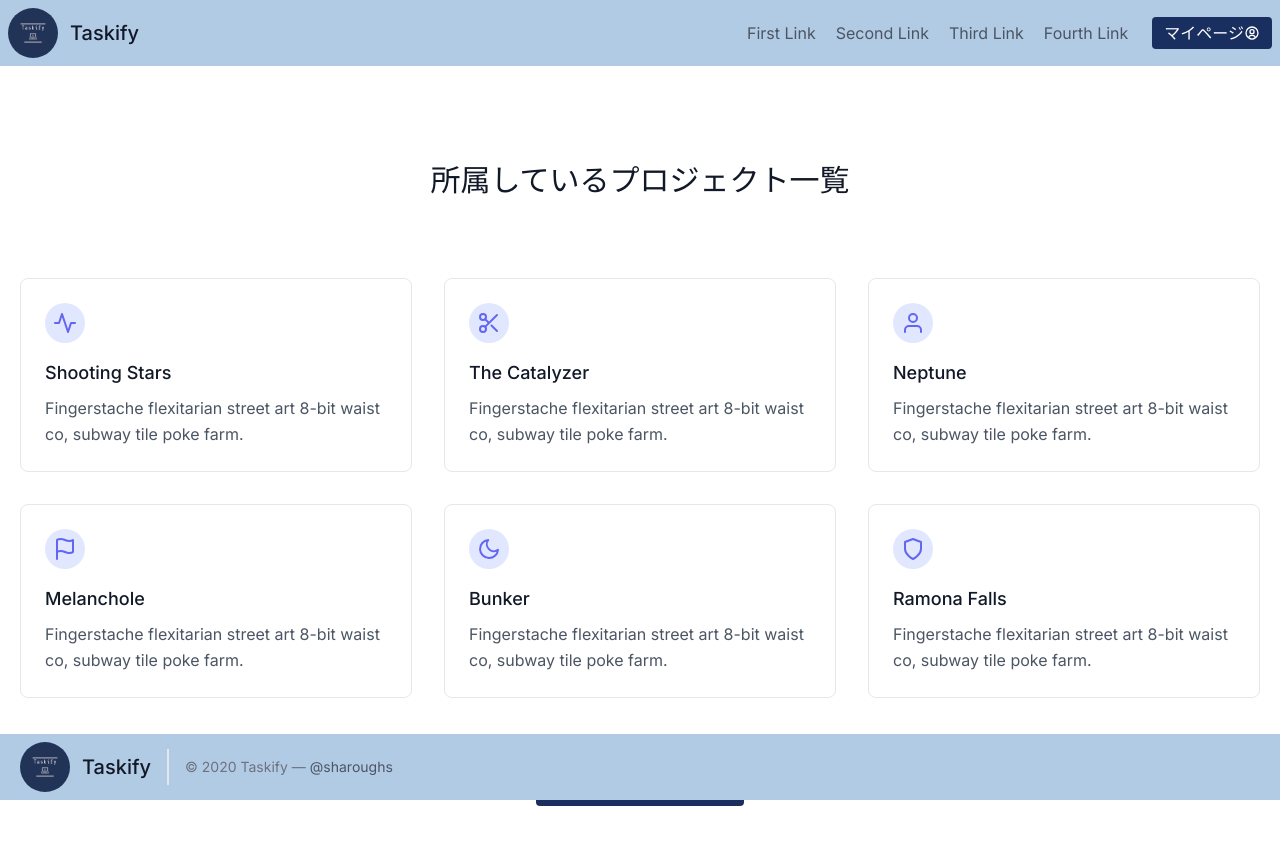
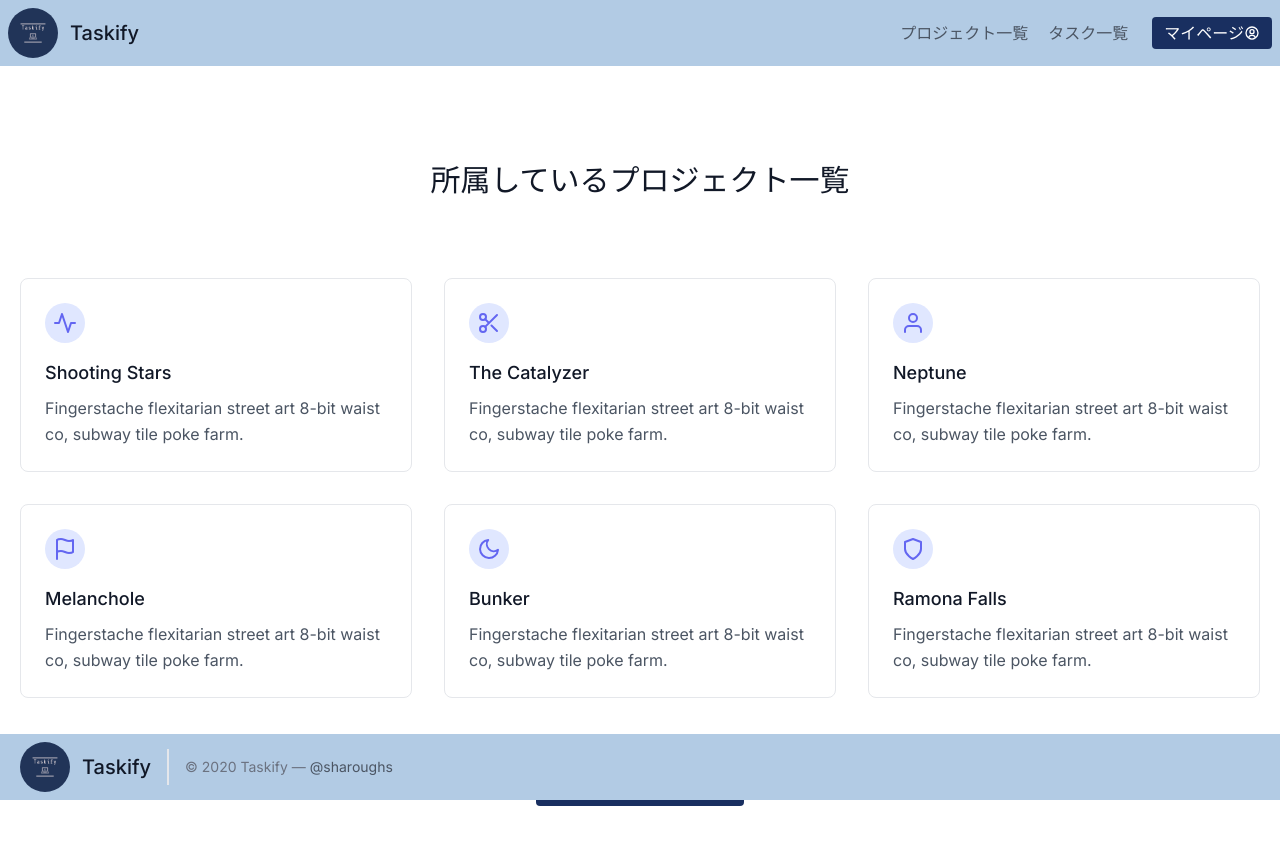
Before and after one commit to k-syota/Taskify-FRONT, a Next.js app: page /projects in a window 1280 px wide. Shown: the top 844 px of the page. Built offline with nearby package versions, Linux system fonts and the light colour scheme.

Commit message:
:adhesive_bandage: Headerのナビゲーションを修正

```diff
--- a/app/components/Header.tsx
+++ b/app/components/Header.tsx
@@ -12,10 +12,8 @@ const Header = () => {
                     <span className="ml-3 text-xl">Taskify</span>
                 </Link>
                 <nav className="md:ml-auto flex flex-wrap items-center text-base justify-center">
-                    <a className="mr-5 hover:text-gray-900">First Link</a>
-                    <a className="mr-5 hover:text-gray-900">Second Link</a>
-                    <a className="mr-5 hover:text-gray-900">Third Link</a>
-                    <a className="mr-5 hover:text-gray-900">Fourth Link</a>
+                    <Link href="/" className="mr-5 hover:text-gray-900 cursor-pointer">プロジェクト一覧</Link>
+                    <Link href="/" className="mr-5 hover:text-gray-900 cursor-pointer">タスク一覧</Link>
                 </nav>
                 <button className="inline-flex items-center bg-primary-color border-0 py-1 px-3 ml-1 transition-all duration-500 ease-out
                             focus:outline-none hover:bg-secondary-color rounded text-white mt-4 md:mt-0">マイページ
```
